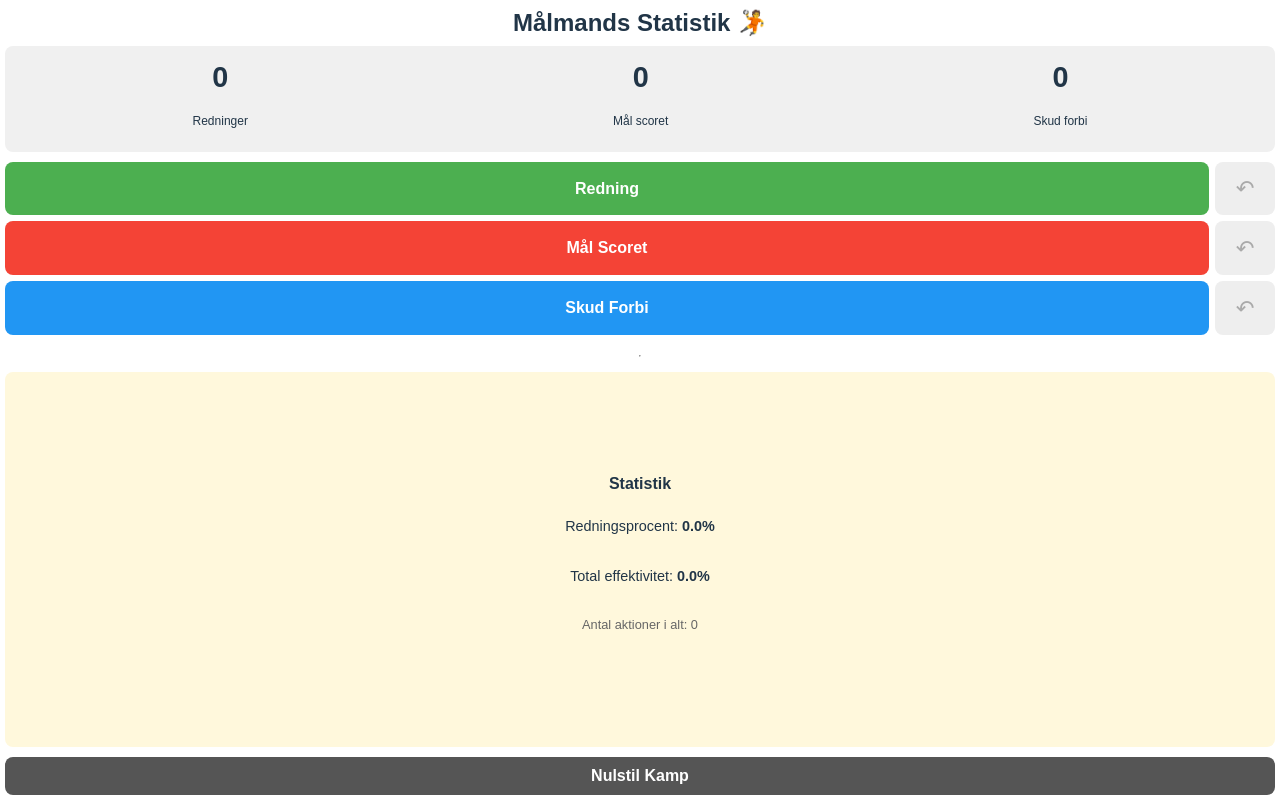
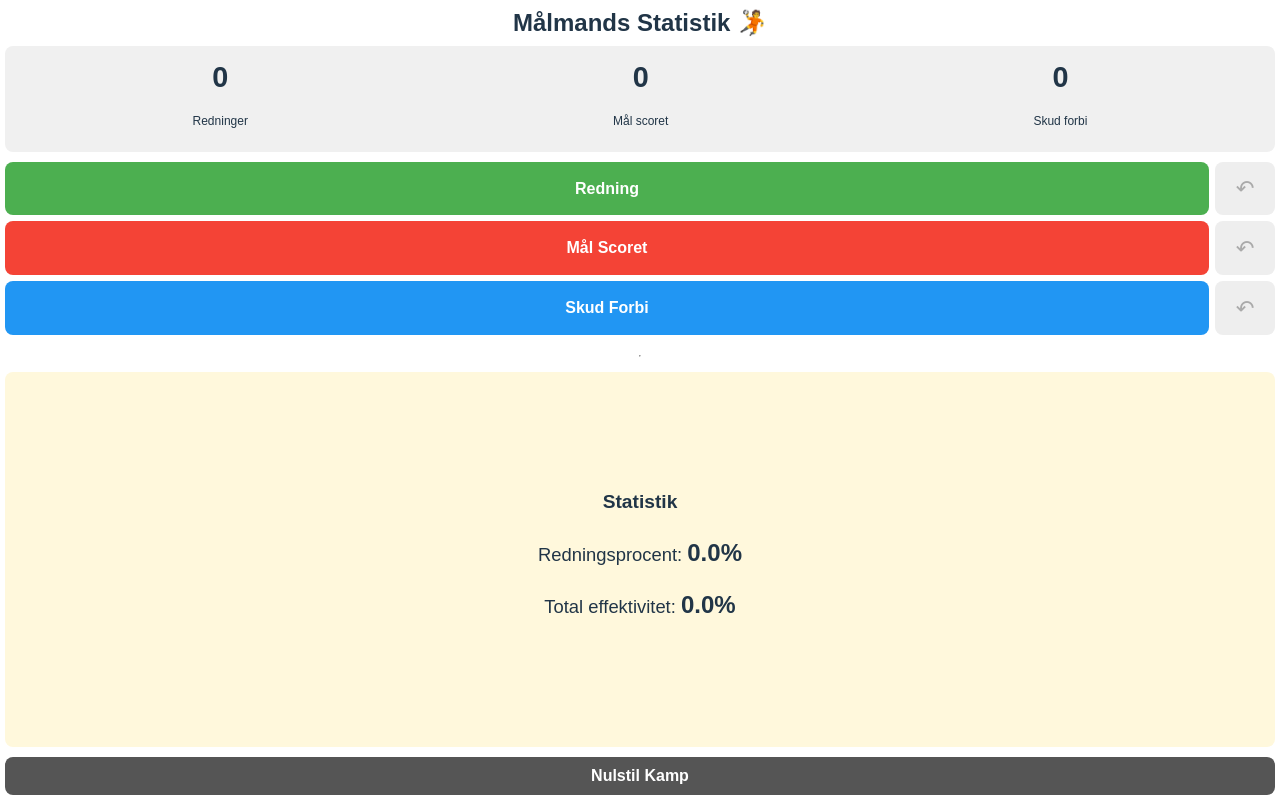
Before and after one commit to Kobogo/Handball, a React (Vite) app: page / in a window 1280 px wide. Built offline with nearby package versions, Linux system fonts and the light colour scheme.

Commit message:
Changed the favicon and changed the text size of staticts

```diff
--- a/index.html
+++ b/index.html
@@ -2,7 +2,7 @@
 <html lang="en">
   <head>
     <meta charset="UTF-8" />
-    <link rel="icon" type="image/svg+xml" href="/vite.svg" />
+    <link rel="icon" type="image/svg+xml" href="/handball.png" />
     <meta name="viewport" content="width=device-width, initial-scale=1.0" />
     <title>handball-stats</title>
   </head>
--- a/src/App.css
+++ b/src/App.css
@@ -11,10 +11,9 @@ body, html {
     padding: 0;
     background-color: #ffffff;
     overflow-x: hidden;
+    height: 100%;
+    /* Nyt: Deaktiverer iOS over-scrolling visuel effekt */
     overscroll-behavior-y: contain;
-
-    /* VIGTIGE ÆNDRINGER FOR HØJDE */
-    height: 100%; /* Sørger for at HTML/BODY fylder hele skærmen */
 }
 
 /* --- LAYOUT OG DESIGN --- */
@@ -25,10 +24,7 @@ body, html {
   text-align: center;
   font-family: Arial, sans-serif;
   padding: 5px;
-
-  /* NYT: Tvinger containeren til at matche skærmhøjden */
   min-height: 100vh;
-  /* Bruger flex for at placere indholdet pænt */
   display: flex;
   flex-direction: column;
 }
@@ -115,26 +111,43 @@ hr {
     margin-bottom: 10px;
 }
 
-/* Resultatsektion */
+/* Resultatsektion (Statistik, Redningsprocent, Total Effektivitet) */
 .results {
   background-color: #fff8dc;
   padding: 8px;
   border-radius: 8px;
   margin-top: 5px;
   margin-bottom: 10px;
-  font-size: 0.9rem;
-  /* Tillad plads til at vokse, hvis der er plads */
+
+  /* Nødvendigt for at vokse og centrere indholdet */
   flex-grow: 1;
-  /* Centrerer vertikalt, hvis den vokser meget */
   display: flex;
   flex-direction: column;
-  justify-content: center;
+  justify-content: center; /* CENTRERER INDHOLDET LODRET */
+
+  text-align: center; /* SIKRER CENTRERING AF TEKST */
 }
 
+/* Overskriften "Statistik" */
 .results h3 {
-    font-size: 1rem;
+    /* STØRRE SKRIFT */
+    font-size: 1.2rem;
+    font-weight: bold;
     margin-top: 0;
-    margin-bottom: 5px;
+    margin-bottom: 10px;
+}
+
+/* Selve procent-teksten */
+.results p {
+    /* STØRRE SKRIFT */
+    font-size: 1.15rem;
+    margin: 8px 0;
+}
+
+/* Procent-tallene (stærkt) */
+.results strong {
+    /* EKSTRA STORT TAL */
+    font-size: 1.5rem;
 }
 
 /* Reset knap */
--- a/src/App.tsx
+++ b/src/App.tsx
@@ -110,9 +110,6 @@ function App() {
         <p>
           Total effektivitet: <strong>{totalEfficiency.toFixed(1)}%</strong>
         </p>
-        <p style={{ fontSize: '0.8rem', color: '#666' }}>
-          Antal aktioner i alt: {totalAttempts}
-        </p>
       </div>
 
       <button className="btn reset" onClick={handleReset}>
```
Also changed, not shown: public/handball.png (added).
